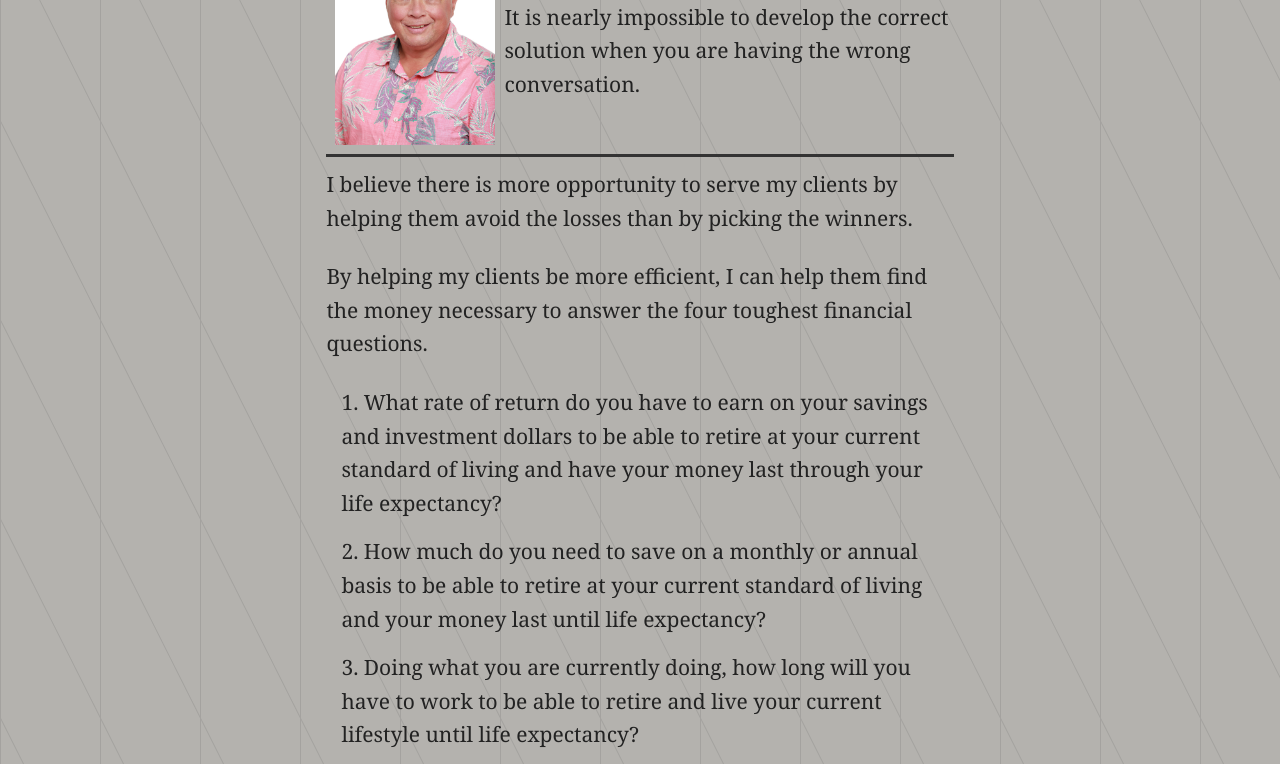
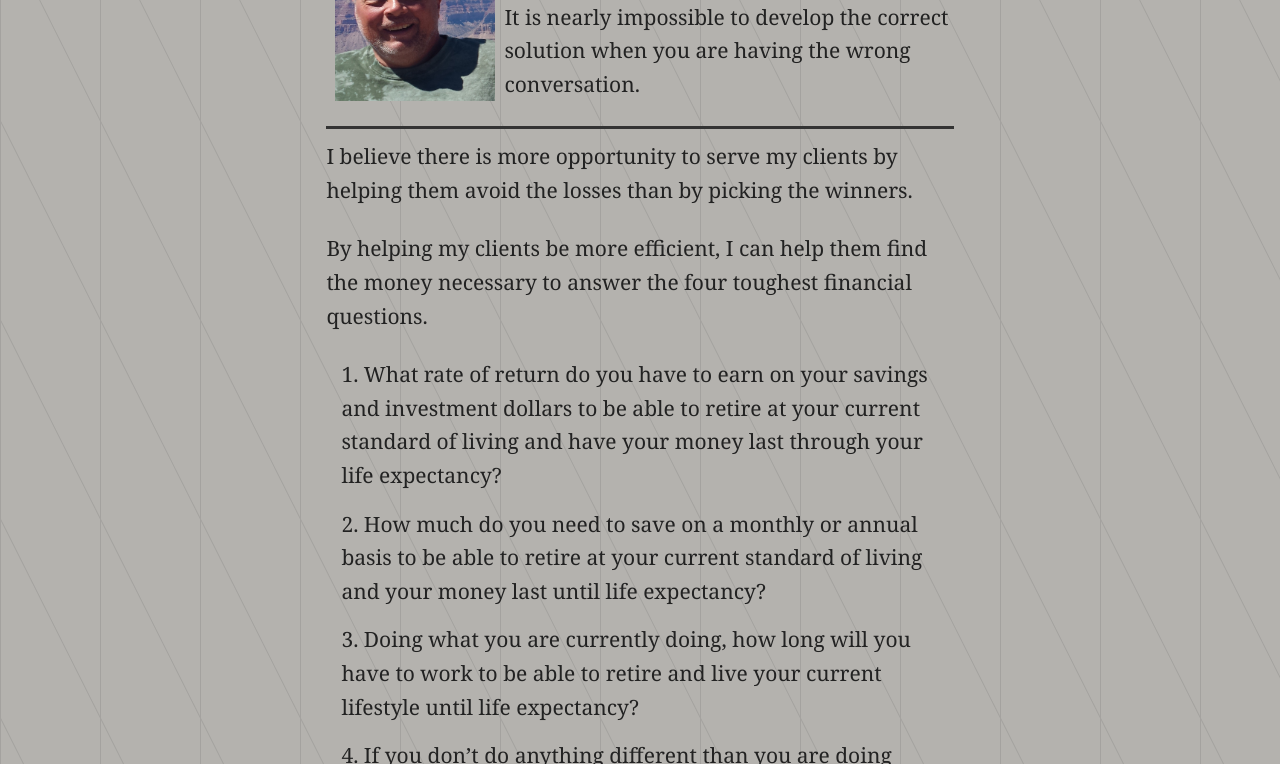
Before and after one commit to wwenholz/wardwenholz.github.io, a plain HTML site: page index.html in a window 1280 px wide. Shown: the part 80-844 px from the top of the page. Drawn offline with Linux system fonts and the light colour scheme; a web font is replaced by a local one.

Commit message:
Use the Grand Canyon headshot

```diff
--- a/index.html
+++ b/index.html
@@ -45,7 +45,7 @@
 
 <div class="container">
   <div class="offset-by-two eight columns">
-    <image src="images/headshot.jpg" class="u-pull-left" width="160" style="padding: 9px"></i>
+    <image src="images/headshot.png" class="u-pull-left" width="160" style="padding: 9px"></i>
     <h2><a href="http://www.wardwenholz.com/">Ward C. Wenholz</a></h2>
     <p>It is nearly impossible to develop the correct solution when you are having the wrong conversation.</p>
     <hr>
```
